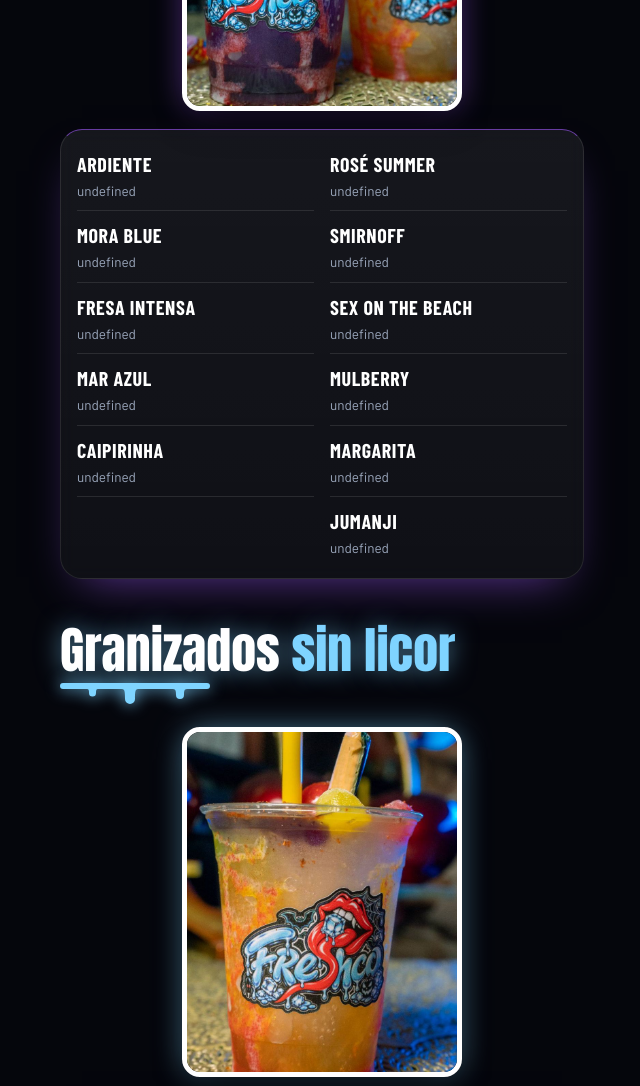
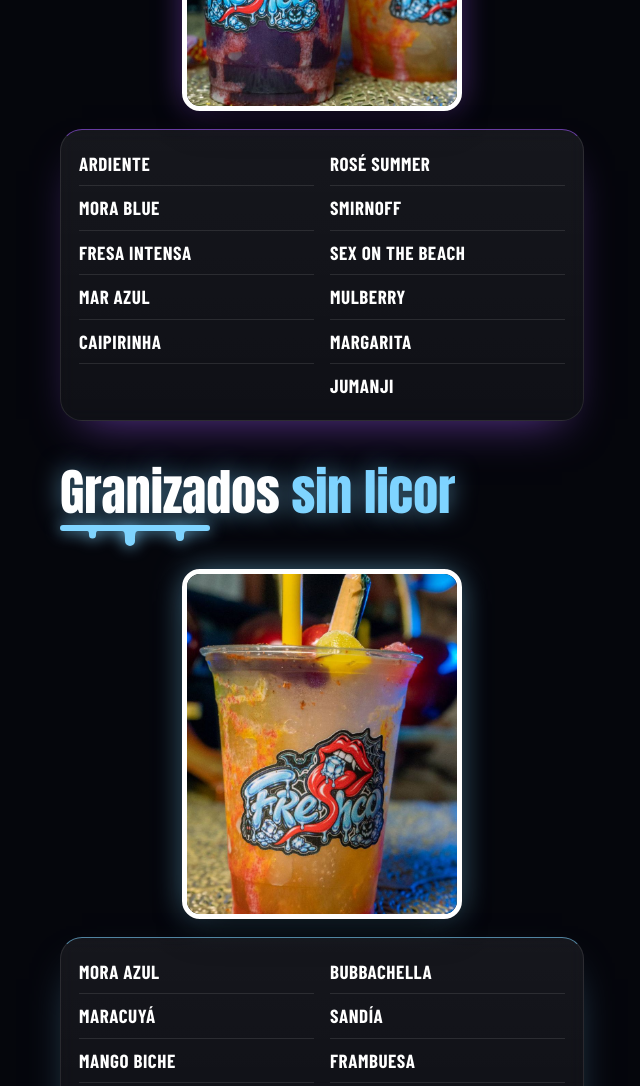
Before and after one commit to elantiguo/Carta-Freshco, a plain HTML site: page index.html in a window 1280 px wide. Shown: the part 2820-3906 px from the top of the page, without its empty margins (318-958 px from the left). Drawn offline with nearby package versions, Linux system fonts and the light colour scheme; a web font is replaced by a local one.

Commit message:
Eliminar descripciones de granizados y renderizar solo nombres

```diff
--- a/css/granizados.css
+++ b/css/granizados.css
@@ -9,7 +9,7 @@
   object-fit: cover; aspect-ratio: 4/5;
 }
 .nombres {
-  list-style: none; margin: 0; padding: 10px 16px;
+  list-style: none; margin: 0; padding: 12px 18px;
   background: linear-gradient(180deg, rgba(255, 255, 255, .07), var(--panel));
   border: 1px solid var(--linea); border-top-color: color-mix(in srgb, var(--acento) 60%, transparent);
   border-radius: 22px;
@@ -18,15 +18,12 @@
   columns: 2; column-gap: 16px;
 }
 .nombres li {
-  break-inside: avoid; padding: 10px 0;
+  break-inside: avoid; padding: 8px 0;
   border-bottom: 1px solid var(--linea);
-  display: flex; flex-direction: column;
 }
 .nombres li:last-child { border-bottom: 0; }
 .nombres strong {
   font-family: var(--f-nombre); font-weight: 700;
-  font-size: 20px; letter-spacing: .03em; text-transform: uppercase; color: #fff;
+  font-size: 19px; letter-spacing: .03em; text-transform: uppercase; color: #fff;
+  display: block;
 }
-.nombres span {
-  font-size: 13.5px; color: var(--tenue); margin-top: 2px;
-}
--- a/js/app.js
+++ b/js/app.js
@@ -20,7 +20,7 @@ function renderSimple(s) {
   return `<div class="granizado-wrap">
     ${s.foto ? `<img class="granizado-foto" src="${encodeURI(s.foto.src)}" alt="${esc(s.foto.alt)}" loading="lazy">` : ""}
     <ul class="nombres">${s.items.map(i => `
-      <li><strong>${esc(i.nombre)}</strong><span>${esc(i.sabor)}</span></li>`).join("")}
+      <li><strong>${esc(i.nombre)}</strong></li>`).join("")}
     </ul>
   </div>`;
 }
```
